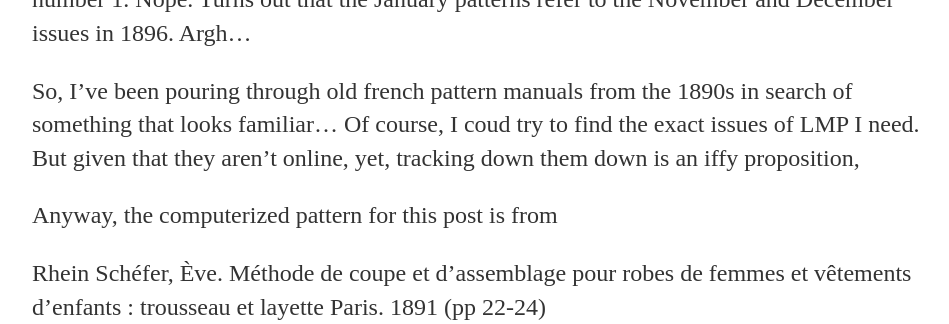
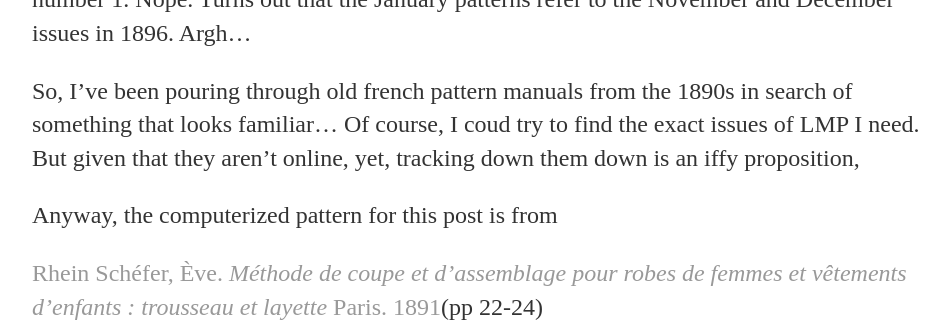
Before and after one commit to jeremyerwin/jeremyerwin.github.io, a Jekyll site: the page built from _posts/2018-05-24-gotta-catch-them-all.md, in a window 1280 px wide and 900 px high, scrolled down 1193 px, cut to the strip 0-324 px from the top of the window. Shown: the whole strip, without its empty margins (160-1109 px from the left). Built offline with Jekyll 4.4.1, drawn with Linux system fonts in a browser that asks for light colours; part of the change alters nothing that is shown.

```diff
--- a/_posts/2018-05-24-gotta-catch-them-all.md
+++ b/_posts/2018-05-24-gotta-catch-them-all.md
@@ -27,7 +27,7 @@ So, I've been pouring through old french pattern manuals from the 1890s in searc
 
 Anyway, the computerized pattern for this post is from
 
-Rhein Schéfer, Ève. Méthode de coupe et d'assemblage pour robes de femmes et vêtements d'enfants : trousseau et layette Paris. 1891 (pp 22-24)
+[Rhein Schéfer, Ève.  _Méthode de coupe et d'assemblage pour robes de femmes et vêtements d'enfants : trousseau et layette_ Paris. 1891](http://gallica.bnf.fr/ark:/12148/bpt6k204052z)(pp 22-24)
 
 ![sleeve](http://gallica.bnf.fr/ark:/12148/bpt6k204052z/f81.highres)
 
```
